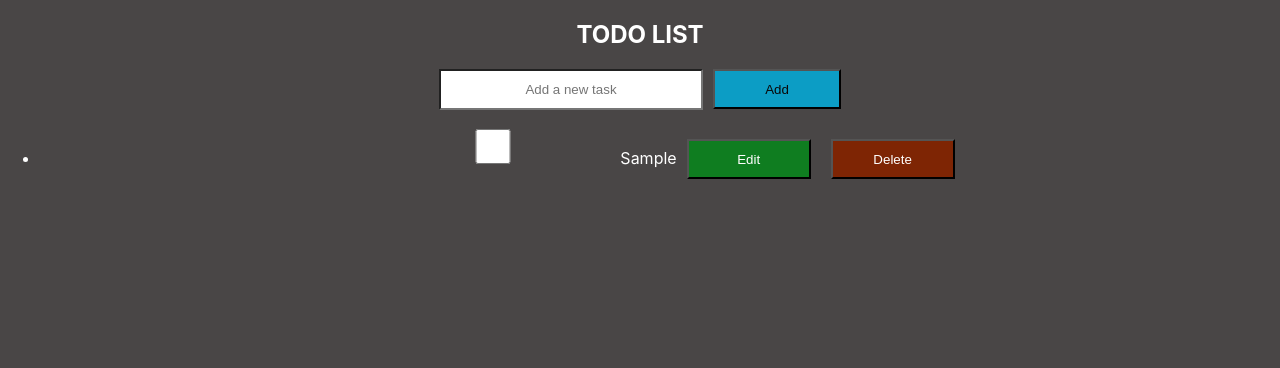
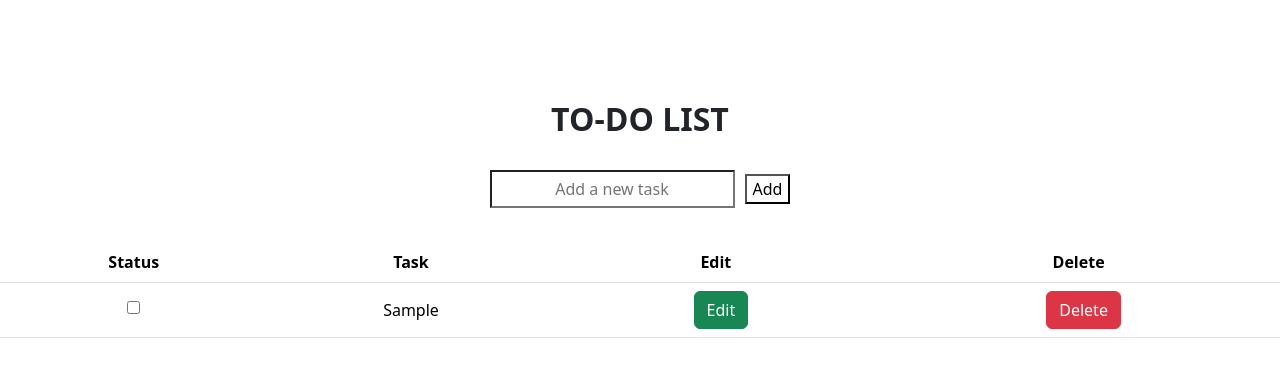
Before and after one commit to clownfish1805/ToDo-List-Application, a React (Create React App) app: page / in a window 1280 px wide. Both pictures are taken after typing "Sample" into the empty fields and a click on the button "Add". Shown: the top 368 px of the page. Built offline with nearby package versions, Linux system fonts and the light colour scheme.

Commit message:
all commit

```diff
--- a/package.json
+++ b/package.json
@@ -6,7 +6,7 @@
     "@testing-library/jest-dom": "^5.17.0",
     "@testing-library/react": "^13.4.0",
     "@testing-library/user-event": "^13.5.0",
-    "bootstrap": "^5.1.0",
+    "bootstrap": "^5.3.2",
     "react": "^18.2.0",
     "react-dom": "^18.2.0",
     "react-scripts": "5.0.1",
--- a/src/Todolist.js
+++ b/src/Todolist.js
@@ -1,6 +1,8 @@
 import React from "react";
 import { useState,useEffect } from "react";
 import './todo.css';
+import 'bootstrap/dist/css/bootstrap.min.css';
+
 
 const Todolist=()=>{
     const [todo,setTodo] = useState("");
@@ -10,7 +12,7 @@ const Todolist=()=>{
 
 
     useEffect(() => {
-        // Load tasks from local storage on component mount
+        // Load tasks from local storage on component
         const localTasks = JSON.parse(localStorage.getItem("localTasks"));
         // if (localTasks ) {
         //     setNewtodo(localTasks);
@@ -102,30 +104,85 @@ const Todolist=()=>{
        updateLocalStorage(updatedTodos);
     }
 
+    const handleCheckboxChange = (id) => {
+        const updatedTodos = newtodo.map((todo) => {
+            if (todo.id === id) {
+                return { ...todo, completed: !todo.completed };
+            }
+            return todo;
+        });
+        setNewtodo(updatedTodos);
+        updateLocalStorage(updatedTodos);
+    };
 
     return (
-        <div className="todo">
-            <h2>TODO LIST</h2>
-            <input
+        // <div className="todo">
+        //     <h2>TODO LIST</h2>
+        //     <input
+        //     type="text"
+        //     placeholder="Add a new task"
+        //     value={todo}   //input value matching the state value
+        //     onChange={(e)=>setTodo(e.target.value)}    //update the state variable in each change
+        //     ></input>
+
+        //     {!show?<button onClick={handleAdd}>Add</button>:
+        //     <button onClick={handleUpdate}>Update</button>}
+        //     <br></br>
+        //     <ul className="todos">
+        //     {newtodo.map((val, i) => (
+        //             <li key={i}>
+        //                 <input type="checkbox"/>{val.todo}
+        //                 <button className="edit" onClick={() => handleEdit(i)}>Edit</button>
+        //                 <button className="delete" onClick={() => handleDelete(i)}>Delete</button>
+        //             </li>
+        //         ))}
+        //     </ul>
+
+        // </div>
+
+
+         <div className="todo">
+        <h2>TO-DO LIST</h2>
+        <br></br>
+        <input
             type="text"
             placeholder="Add a new task"
-            value={todo}   //input value matching the state value
-            onChange={(e)=>setTodo(e.target.value)}    //update the state variable in each change
-            ></input>
+            value={todo}
+            onChange={(e) => setTodo(e.target.value)}
+        />
 
-            {!show?<button onClick={handleAdd}>Add</button>:
+        {!show ?
+            <button onClick={handleAdd}>Add</button> :
             <button onClick={handleUpdate}>Update</button>}
-            <ul className="todos">
-            {newtodo.map((val, i) => (
-                    <li key={i}>
-                        <input type="checkbox"/>{val.todo}
-                        <button className="edit" onClick={() => handleEdit(i)}>Edit</button>
-                        <button className="delete" onClick={() => handleDelete(i)}>Delete</button>
-                    </li>
+            <br>
+            </br>
+            <br></br>
+       <table className="table todos-table" style={{ backgroundColor: 'yellow' }}>
+            <thead>
+                <tr>
+                    <th>Status</th>
+                    <th>Task</th>
+                    <th>Edit</th>
+                    <th>Delete</th>
+                </tr>
+            </thead>
+            <tbody>
+                {newtodo.map((val, i) => (
+                    <tr key={i}>
+                        <td className="checkbox-label">
+                            <input type="checkbox"
+                            checked={val.completed}
+                            onChange={() => handleCheckboxChange(val.id)} />
+                        </td>
+                        <td style={{ textDecoration: val.completed ? "line-through" : "none" }}>{val.todo}</td>
+                        {/* <td>{val.todo}</td> */}
+                        <td><button className="btn btn-success" onClick={() => handleEdit(i)}>Edit</button></td>
+                        <td><button className="btn btn-danger" onClick={() => handleDelete(i)}>Delete</button></td>
+                    </tr>
                 ))}
-            </ul>
-
-        </div>
+            </tbody>
+        </table>
+    </div>
     );
 };
 export default Todolist;
--- a/src/todo.css
+++ b/src/todo.css
@@ -1,7 +1,12 @@
 *{
     text-align: center;
-    background-color: rgb(73, 70, 70);
+    background-color: rgb(255, 255, 255);
+
+    justify-content: center;
+    align-items: center;
+
 }
+/*
 input{
     height: 35px;
     width: 20%;
@@ -10,24 +15,12 @@ button{
     height: 40px;
     width: 10%;
     background-color: rgb(12, 157, 197);
-    color: rgb(10, 9, 9);
+    color: rgb(0, 0, 0);
     margin-left:10px;
 }
-.edit{
-    height: 40px;
-    width: 10%;
-    background-color: rgb(15, 125, 32);
-    color: white;
-    margin-right:10px;
-}
-.delete{
-    height: 40px;
-    width: 10%;
-    background-color: rgb(126, 37, 4);
-    color: white;
-}
+
 .todo h2{
-    color: white;
+    color: rgb(0, 0, 0);
 }
 .todo input{
     background-color: white;
@@ -35,5 +28,37 @@ button{
 }
 .todos{
 
-    color: white;
+    color: rgb(0, 0, 0);
 }
+.custom-table{
+    max-width: 80%;
+}  */
+
+.todo {
+    text-align: center;
+}
+
+
+.todo input{
+    margin-bottom: 10px;
+    padding: 5px;
+}
+
+.todos-table th,
+.todos-table td {
+    vertical-align: middle;
+
+}
+
+.todos-table tbody{
+    background-color: yellow;
+    margin-top: 200px;
+  }
+
+.todo h2{
+    font-weight: bold;
+    margin-top: 100px;
+}
+.todo button{
+    margin-left:10px;
+}
```
Also changed, not shown: 1 other file (tests, documents, lock files or other folders).
